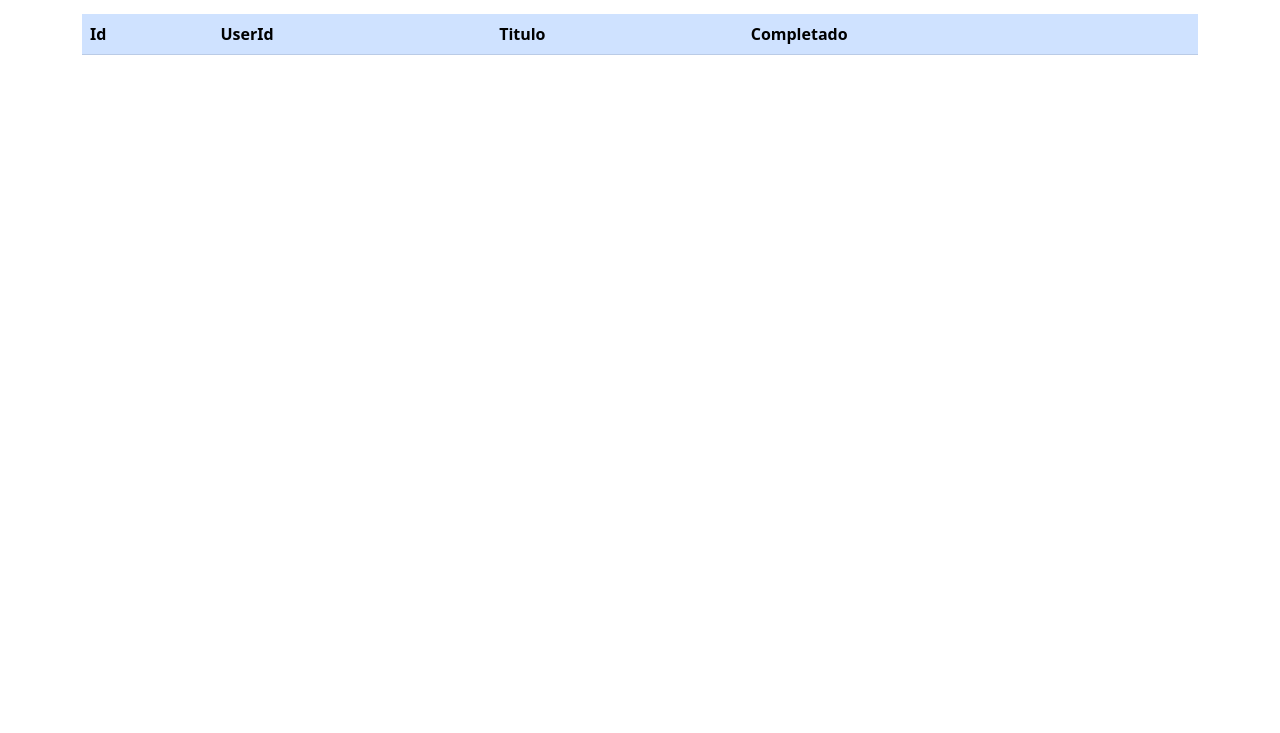
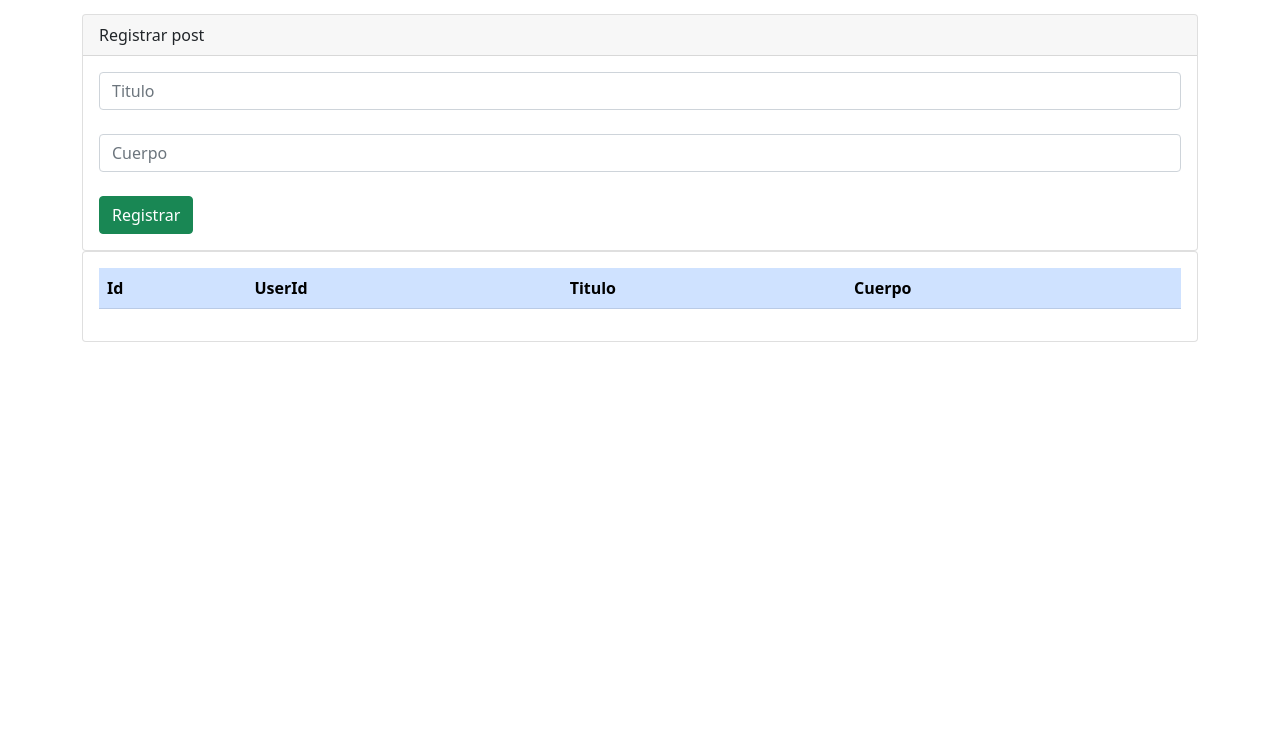
Before and after one commit to carlosdizx/AngularJs---HTTP, a website: page index.html in a window 1280 px wide. Shown: the part 67-800 px from the top of the page. Drawn offline with Linux system fonts and the light colour scheme; no server answers.

Commit message:
Agregada la operacion de crear un registro en el apirest

```diff
--- a/index.html
+++ b/index.html
@@ -2,24 +2,54 @@
 <html ng-app="universidadApp">
   <head>
     <meta charset="UTF-8" />
-    <title>Primer ejemplo angular</title>
+    <title>Http ejemplos</title>
     <link rel="stylesheet" href="css/bootstrap.min.css" />
     <script src="js/lib/angular.min.js"></script>
     <script src="js/aplicacion.js"></script>
   </head>
   <body>
     <div class="container" ng-controller="postController as controlador">
-      <h1>Super mercado</h1>
+      <h1>Posts {{controlador.cantidad}}</h1>
       <hr />
       <div class="row">
         <div class="col-sm-12">
+          <div class="card">
+            <div class="card-header">Registrar post</div>
+            <div class="card-body">
+              <input
+                type="text"
+                class="form-control"
+                placeholder="Titulo"
+                ng-model="controlador.post.title"
+              />
+              <br />
+              <input
+                type="text"
+                class="form-control"
+                placeholder="Cuerpo"
+                ng-model="controlador.post.body"
+              />
+              <br />
+              <input
+                type="submit"
+                class="btn btn-success"
+                value="Registrar"
+                ng-click="controlador.addPost()"
+              />
+              <br />
+            </div>
+          </div>
+        </div>
+        <div class="col-sm-12">
+          <div class="card">
+            <div class="card-body">
               <table class="table table-striped table-primary">
                 <thead>
                   <tr>
                     <th>Id</th>
                     <th>UserId</th>
                     <th>Titulo</th>
-                <th>Completado</th>
+                    <th>Cuerpo</th>
                   </tr>
                 </thead>
                 <tbody>
@@ -34,5 +64,7 @@
             </div>
           </div>
         </div>
+      </div>
+    </div>
   </body>
 </html>
--- a/js/aplicacion.js
+++ b/js/aplicacion.js
@@ -2,10 +2,26 @@ const aplicacion = angular.module("universidadApp", []);
 
 aplicacion.controller("postController", function ($http) {
   const URL = "https://jsonplaceholder.typicode.com/posts";
+  this.post = {};
 
   this.posts = [];
-  $http.get(URL).then(resultado => {
-    console.log(resultado)
-    this.posts = resultado.data
+  $http.get(URL).then((resultado) => {
+    this.posts = resultado.data;
+    this.cantidad = this.posts.length;
   });
+
+  this.addPost = function () {
+    $http
+      .post(URL, {
+        title: this.post.title,
+        body: this.post.body,
+        userId: 1,
+      })
+      .then((resultado) => {
+        console.log(this.post)
+        this.posts.push(resultado.data);
+        this.post = {};
+      })
+      .catch((error) => console.log(error));
+  };
 });
```
Lines whose indentation alone changed are shown as unchanged.
